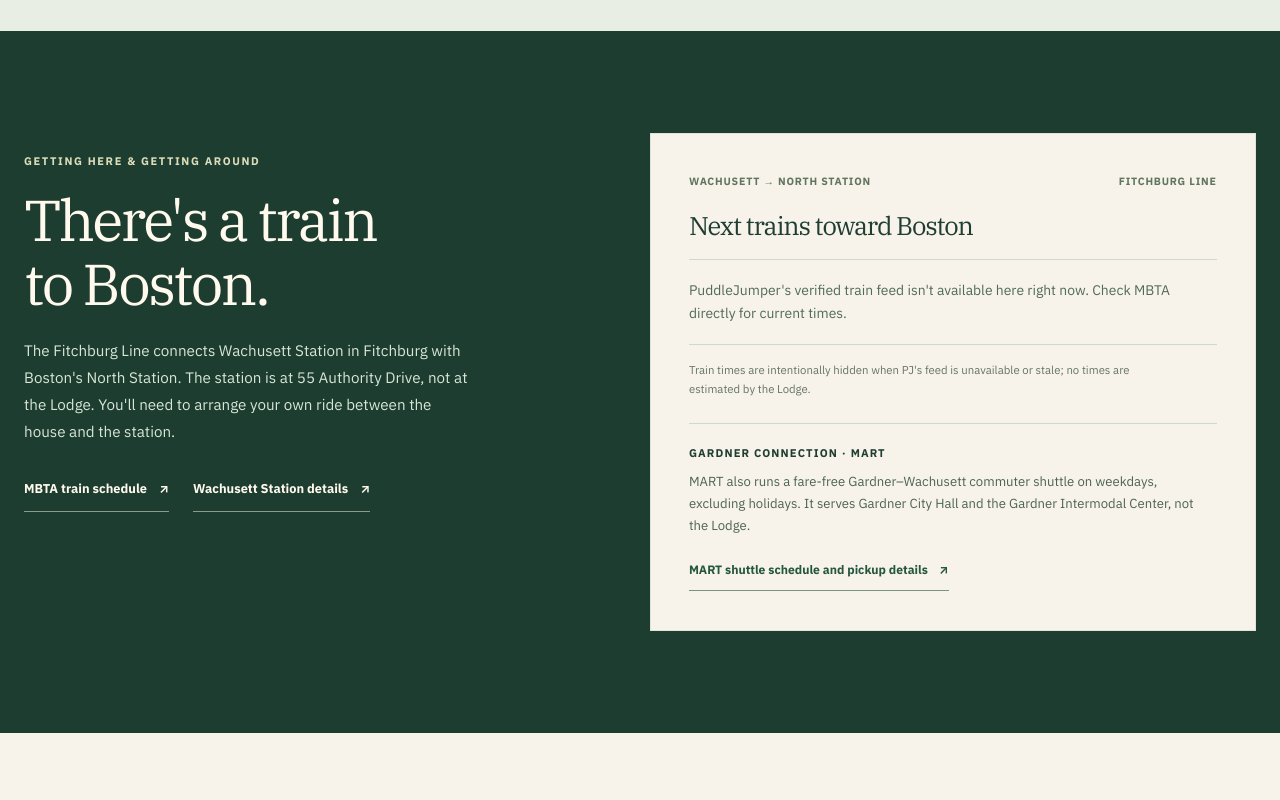
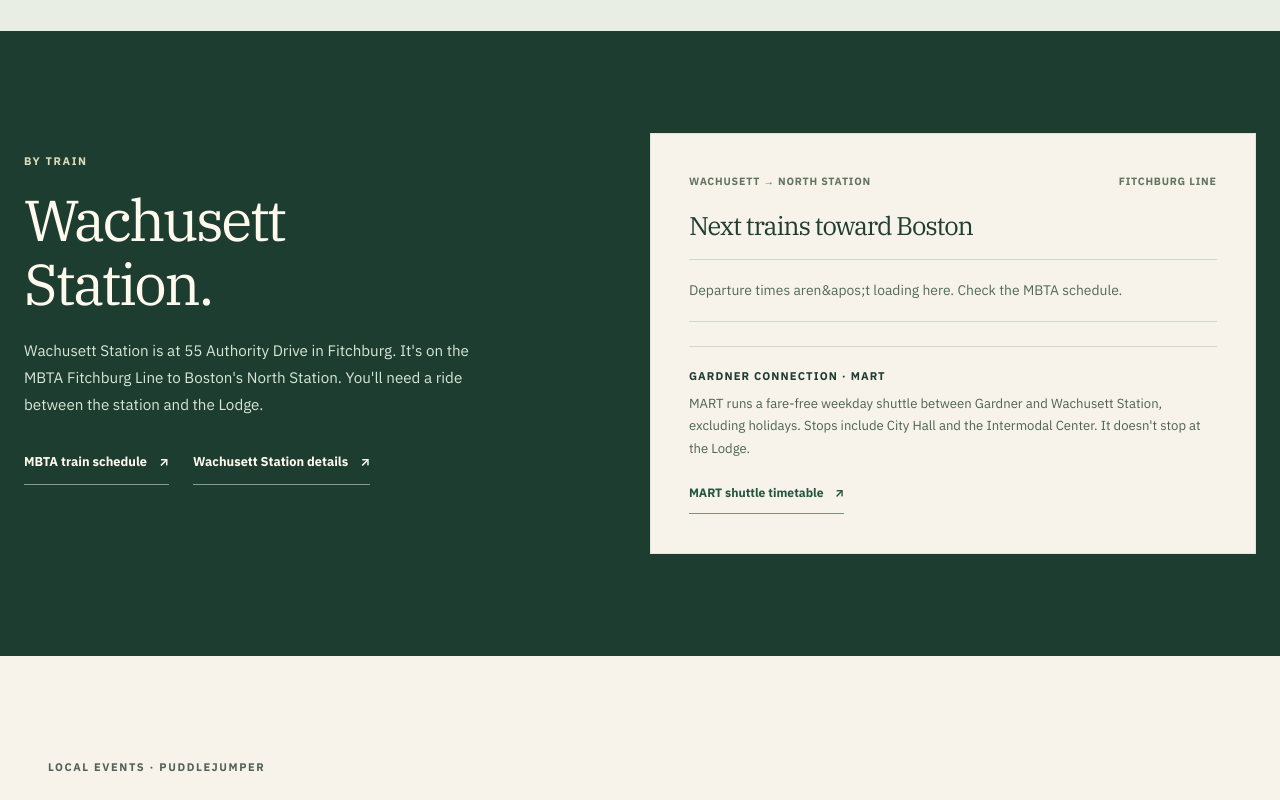
Before and after one commit to PublicLogic/KendallPondLodge, a Next.js app: page /explore in a window 1280 px wide. Shown: the part 7100-7900 px from the top of the page. Built offline with nearby package versions, Linux system fonts and the light colour scheme.

Commit message:
Replace internal transport-system language with clear guest-facing train information

```diff
--- a/app/explore/WachusettRail.tsx
+++ b/app/explore/WachusettRail.tsx
@@ -29,13 +29,12 @@ export function WachusettRail({ transit }: { transit: PjTransit | null }) {
   return (
     <section className={styles.rail} id="train" aria-labelledby="rail-title">
       <div className={styles.railCopy}>
-        <p className={styles.eyebrow}>Getting here &amp; getting around</p>
-        <h2 id="rail-title">There&apos;s a train to Boston.</h2>
+        <p className={styles.eyebrow}>By train</p>
+        <h2 id="rail-title">Wachusett Station.</h2>
         <p>
-          The Fitchburg Line connects Wachusett Station in Fitchburg with
-          Boston&apos;s North Station. The station is at 55 Authority Drive,
-          not at the Lodge. You&apos;ll need to arrange your own ride between
-          the house and the station.
+          Wachusett Station is at 55 Authority Drive in Fitchburg. It&apos;s
+          on the MBTA Fitchburg Line to Boston&apos;s North Station. You&apos;ll
+          need a ride between the station and the Lodge.
         </p>
         <div className={styles.railLinks}>
           <a href={localResourceLinks.fitchburgLine} target="_blank" rel="noopener noreferrer">
@@ -71,21 +70,21 @@ export function WachusettRail({ transit }: { transit: PjTransit | null }) {
         ) : (
           <p className={styles.railUnavailable}>
             {fresh
-              ? "No upcoming departures in PJ's current feed. Check MBTA for a later trip."
-              : "PuddleJumper's verified train feed isn't available here right now. Check MBTA directly for current times."}
+              ? "No upcoming departures in the latest update. Check MBTA for your travel date."
+              : "Departure times aren&apos;t loading here. Check the MBTA schedule."}
           </p>
         )}
-        <p className={styles.railFine}>
-          {fresh
-            ? <>PuddleJumper checked the MBTA feed {easternDate(transit!.checkedAt, {
-                hour: "numeric", minute: "2-digit", timeZoneName: "short",
-              })}. The board uses MBTA predictions when available and scheduled
-              times otherwise. Check service alerts before traveling.</>
-            : "Train times are intentionally hidden when PJ's feed is unavailable or stale; no times are estimated by the Lodge."}
-        </p>
+        {fresh && (
+          <p className={styles.railFine}>
+            Updated {easternDate(transit!.checkedAt, {
+              hour: "numeric", minute: "2-digit", timeZoneName: "short",
+            })}. Predicted times appear when MBTA provides them; otherwise
+            scheduled times are shown. Check alerts before traveling.
+          </p>
+        )}
         {alerts.length > 0 && (
           <div className={styles.railAlerts}>
-            <p className={styles.martName}>MBTA service notices</p>
+            <p className={styles.martName}>Service alerts</p>
             {alerts.map(alert => (
               <a key={alert.id || alert.url} href={alert.url}
                 target="_blank" rel="noopener noreferrer">
@@ -97,12 +96,12 @@ export function WachusettRail({ transit }: { transit: PjTransit | null }) {
         <div className={styles.mart}>
           <p className={styles.martName}>Gardner connection · MART</p>
           <p>
-            MART also runs a fare-free Gardner–Wachusett commuter shuttle
-            on weekdays, excluding holidays. It serves Gardner City Hall
-            and the Gardner Intermodal Center, <em>not the Lodge</em>.
+            MART runs a fare-free weekday shuttle between Gardner and
+            Wachusett Station, excluding holidays. Stops include City Hall
+            and the Intermodal Center. It doesn&apos;t stop at the Lodge.
           </p>
           <a href={localResourceLinks.martShuttle} target="_blank" rel="noopener noreferrer">
-            MART shuttle schedule and pickup details <span aria-hidden="true">↗</span>
+            MART shuttle timetable <span aria-hidden="true">↗</span>
           </a>
         </div>
       </div>
```
